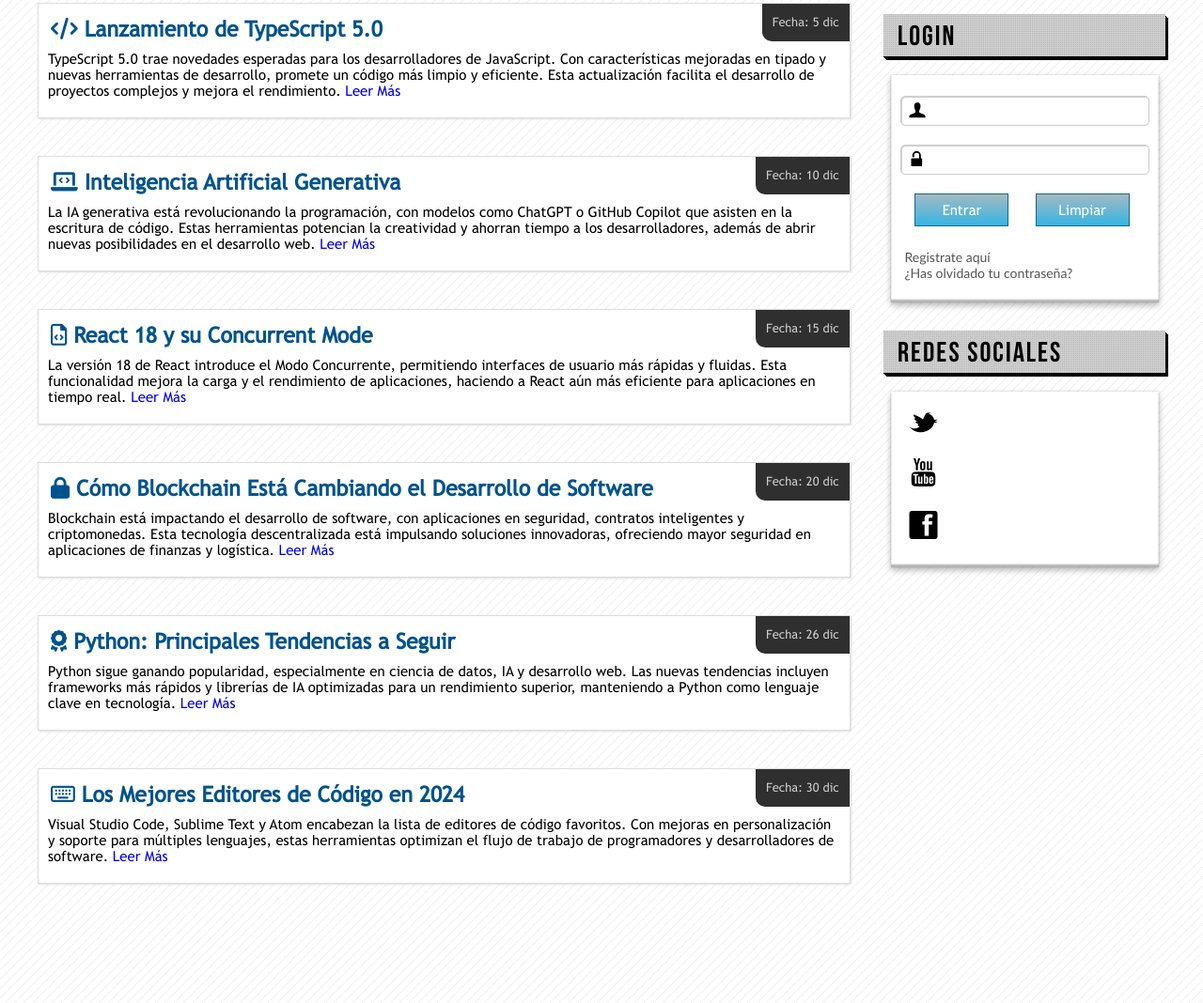
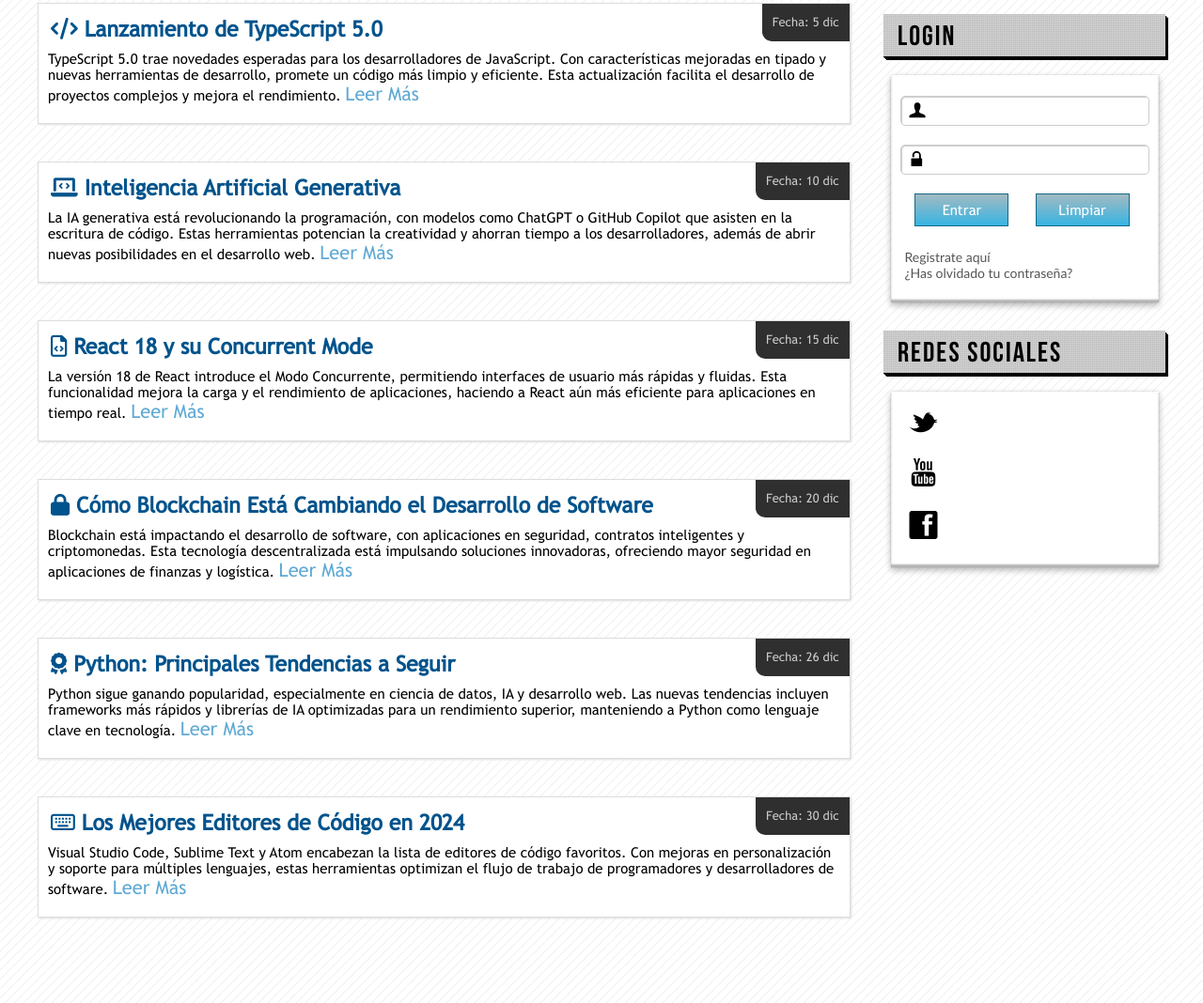
Before and after one commit to SergioGML/Web_Noticias_Tech_Practica, a plain HTML site: page index.html in a window 1280 px wide. Shown: the part 727-1795 px from the top of the page at 94% size. Drawn offline with Linux system fonts and the light colour scheme; files whose address does not match are found by name.

Commit message:
Actualizando enlaces

```diff
--- a/css/styles.css
+++ b/css/styles.css
@@ -343,6 +343,22 @@ body {
     }
 }
 
+.link_article {
+    color: rgb(95, 169, 212);
+    font-size: 20px;
+    transition: all 300ms ease-in-out;
+}
+
+.link_article:hover {
+    color: rgb(95, 212, 114);
+    font-size: 20px;
+}
+
+.link_article:active{
+    color:rgb(240, 184, 81);
+    transform: scale(1.2);
+}
+
 /*BARRA LATERAL*/
 
 #lateral {
@@ -632,20 +648,24 @@ aside h3:first-child {
     animation: blink 5s infinite linear;
 }
 
-@keyframes blink{
-    0%{
+@keyframes blink {
+    0% {
         border: 10px solid #37bcf9;
     }
-    25%{
+
+    25% {
         border: 10px solid green;
     }
-    50%{
+
+    50% {
         border: 10px solid hotpink;
     }
-    75%{
+
+    75% {
         border: 10px solid gold;
     }
-    100%{
+
+    100% {
         border: 10px solid #37bcf9;
     }
 }
@@ -728,7 +748,7 @@ footer a {
     height: 40px;
 }
 
-#footer ul li:hover a{
+#footer ul li:hover a {
     padding-left: 40px;
     color: #CCC;
     width: 100%;
--- a/index.html
+++ b/index.html
@@ -150,7 +150,7 @@
                 <p>
                     TypeScript 5.0 trae novedades esperadas para los desarrolladores de JavaScript. Con características mejoradas en
                     tipado y nuevas herramientas de desarrollo, promete un código más limpio y eficiente. Esta actualización facilita
-                    el desarrollo de proyectos complejos y mejora el rendimiento. <a href="#">Leer Más</a>
+                    el desarrollo de proyectos complejos y mejora el rendimiento. <a class="link_article" href="#">Leer Más</a>
                 </p>
 
 
@@ -167,7 +167,7 @@
                 <p>
                     La IA generativa está revolucionando la programación, con modelos como ChatGPT o GitHub Copilot que asisten en la
                     escritura de código. Estas herramientas potencian la creatividad y ahorran tiempo a los desarrolladores, además de
-                    abrir nuevas posibilidades en el desarrollo web. <a href="#">Leer Más</a>
+                    abrir nuevas posibilidades en el desarrollo web. <a class="link_article" href="#">Leer Más</a>
                 </p>
 
 
@@ -184,7 +184,7 @@
                 <p>
                     La versión 18 de React introduce el Modo Concurrente, permitiendo interfaces de usuario más rápidas y fluidas.
                     Esta funcionalidad mejora la carga y el rendimiento de aplicaciones, haciendo a React aún más eficiente para
-                    aplicaciones en tiempo real. <a href="#">Leer Más</a>
+                    aplicaciones en tiempo real. <a class="link_article" href="#">Leer Más</a>
                 </p>
 
 
@@ -201,7 +201,7 @@
                 <p>
                     Blockchain está impactando el desarrollo de software, con aplicaciones en seguridad, contratos inteligentes y
                     criptomonedas. Esta tecnología descentralizada está impulsando soluciones innovadoras, ofreciendo mayor seguridad
-                    en aplicaciones de finanzas y logística. <a href="#">Leer Más</a>
+                    en aplicaciones de finanzas y logística. <a class="link_article" href="#">Leer Más</a>
                 </p>
 
 
@@ -219,7 +219,7 @@
                 <p>
                     Python sigue ganando popularidad, especialmente en ciencia de datos, IA y desarrollo web. Las nuevas tendencias
                     incluyen frameworks más rápidos y librerías de IA optimizadas para un rendimiento superior, manteniendo a Python
-                    como lenguaje clave en tecnología. <a href="#">Leer Más</a>
+                    como lenguaje clave en tecnología. <a class="link_article" href="#">Leer Más</a>
                 </p>
 
 
@@ -236,7 +236,7 @@
                 <p>
                     Visual Studio Code, Sublime Text y Atom encabezan la lista de editores de código favoritos. Con mejoras en
                     personalización y soporte para múltiples lenguajes, estas herramientas optimizan el flujo de trabajo de
-                    programadores y desarrolladores de software. <a href="#">Leer Más</a>
+                    programadores y desarrolladores de software. <a class="link_article" href="#">Leer Más</a>
                 </p>
 
 
```
